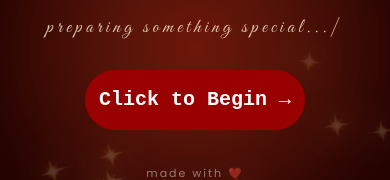
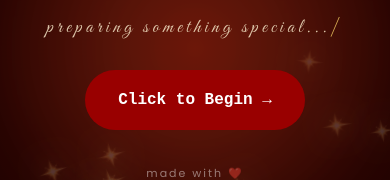
Before and after one commit to Luna-1206/Birthday-Surprise, a React (Vite) app: page / in a window 390 px wide. Shown: the part 374-554 px from the top of the page. Built offline with nearby package versions, Linux system fonts and the light colour scheme.

Commit message:
Update Intro.css

```diff
--- a/src/styles/intro/Intro.css
+++ b/src/styles/intro/Intro.css
@@ -514,7 +514,9 @@
 
         width: 220px;
 
-        font-size: 20px;
+        font-size: 16px;
+
+        font-weight: 600;
 
         height: 60px;
 
```
